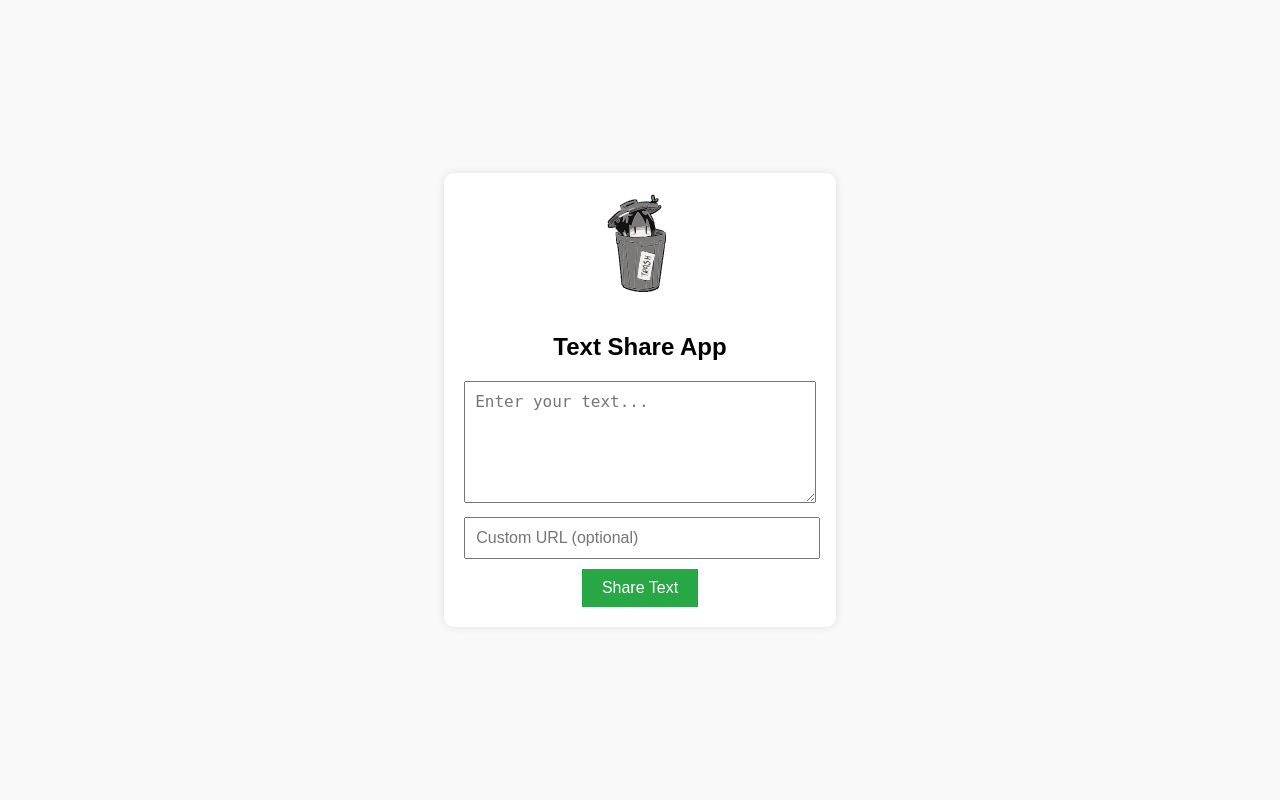
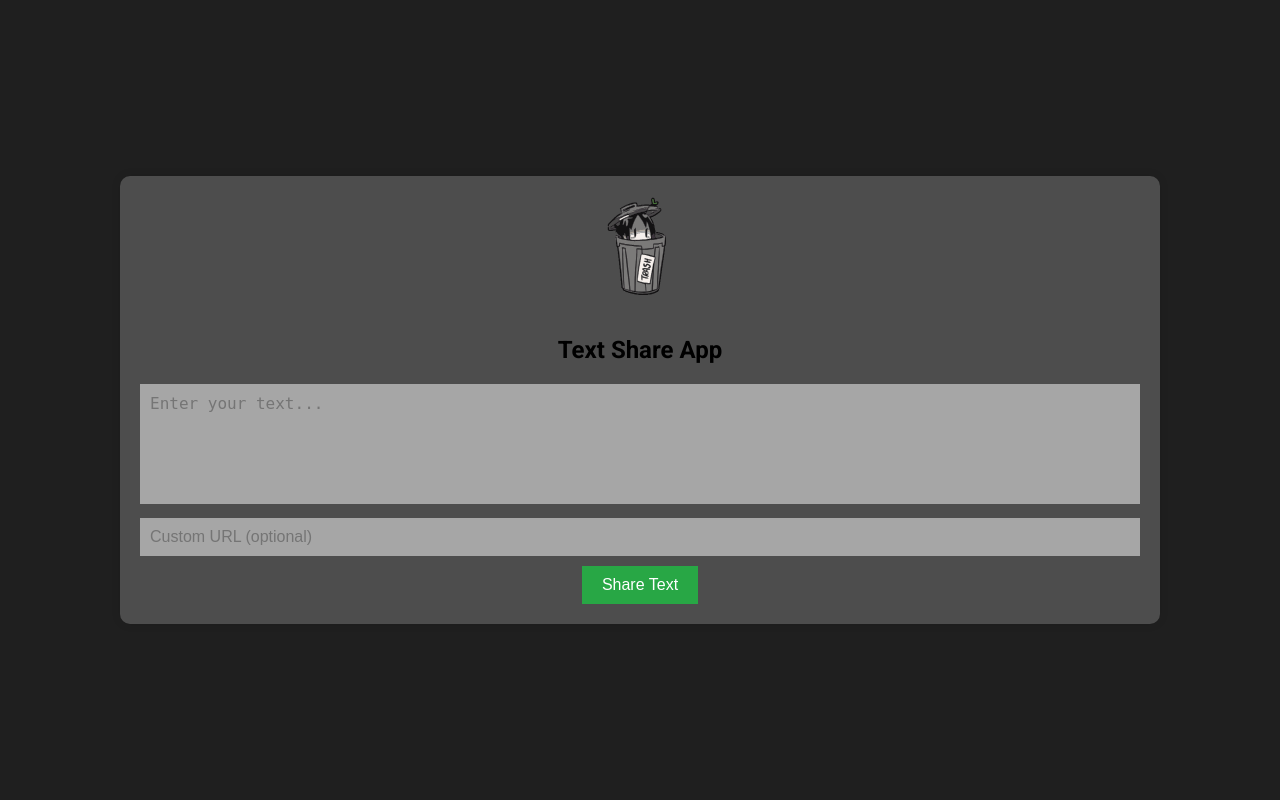
Before and after one commit to Tankudoraiba/bin-chan, a Flask app: page / in a window 1280 px wide. Run offline with Flask 3, Linux system fonts and the light colour scheme.

Commit message:
CSS buetification

```diff
--- a/static/css/style.css
+++ b/static/css/style.css
@@ -1,49 +1,96 @@
+/* Styling the body */
 body {
-    font-family: Arial, sans-serif;
-    background-color: #f9f9f9;
+    font-family: "Roboto", sans-serif;
+    font-weight: 500;
+    font-style: normal;
+    background-color: #1f1f1f;
     margin: 0;
     padding: 0;
     display: flex;
     justify-content: center;
     align-items: center;
-    height: 100vh;
+    min-height: 100vh;
+    /* Ensure the container is centered vertically */
+    overflow: hidden;
+    /* Prevent body overflow */
 }
 
+/* Ensure the container doesn't stretch above visible space */
 .container {
     text-align: center;
-    background-color: white;
+    background-color: #4d4d4d;
     padding: 20px;
     box-shadow: 0 0 10px rgba(0, 0, 0, 0.1);
     border-radius: 10px;
+
+    /* New rules */
+    max-height: 80vh;
+    /* Prevent overflowing the viewport */
+    overflow: hidden;
+    /* Hide overflow to make internal scrolling work */
+    width: 100%;
+    max-width: 1000px;
+    /* Set a max width for readability */
 }
 
+/* Add a wrapper around the form to allow internal scrolling */
+.form-wrapper {
+    max-height: calc(100% - 40px);
+    /* Subtract some padding for internal content */
+    overflow-y: auto;
+    /* Enable scrolling inside the form-wrapper */
+}
+
+/* Styling the logo */
 .logo {
     width: 100px;
     margin-bottom: 20px;
 }
 
+/* Styling the header */
 h1 {
     font-size: 24px;
     margin-bottom: 20px;
 }
 
+/* Adjust textarea to not grow too large */
 textarea {
     width: calc(100% - 20px);
-    max-width: -webkit-fill-available;
-    min-width: -webkit-fill-available;
+    background-color: #a6a6a6;
     height: 100px;
+    max-height: 30vh;
+    /* Limit the height of the textarea to prevent large growth */
     margin-bottom: 10px;
     padding: 10px;
     font-size: 16px;
+    resize: none;
+    /* Disable resizing */
+    border: none;
+    /* Remove the default border */
+    outline: none;
+    /* Remove the focus outline */
+    box-shadow: none;
+    /* Remove any box shadow */
 }
 
+/* Adjust the text input field */
 input[type="text"] {
     width: calc(100% - 20px);
+    background-color: #a6a6a6;
     padding: 10px;
     margin-bottom: 10px;
     font-size: 16px;
+    max-height: 40px;
+    /* Limit the height */
+    border: none;
+    /* Remove the default border */
+    outline: none;
+    /* Remove the focus outline */
+    box-shadow: none;
+    /* Remove any box shadow */
 }
 
+/* Styling the submit button */
 button {
     padding: 10px 20px;
     font-size: 16px;
@@ -57,25 +104,60 @@ button:hover {
     background-color: #218838;
 }
 
-/* Styling the container */
-.container {
+/* Styling the error popup */
+.popup {
+    background-color: red;
+    /* Background color for the error popup */
+    color: white;
+    /* Text color */
+    padding: 10px;
+    /* Padding around the text */
+    margin-top: 10px;
+    /* Margin at the top */
+    border-radius: 5px;
+    /* Rounded corners */
+    position: fixed;
+    /* Position fixed so it stays in place */
+    top: 20px;
+    /* Distance from the top */
+    left: 50%;
+    /* Center the popup */
+    transform: translateX(-50%);
+    /* Center horizontally */
+    z-index: 1000;
+    /* Ensure it's on top of other elements */
+    display: none;
+    /* Hidden by default */
+    width: 80%;
+    /* Set a width */
+    max-width: 400px;
+    /* Max width for larger screens */
     text-align: center;
-    margin: 50px auto;
-    max-width: 600px;
+    /* Center the text */
+    border: none;
+    /* Remove the default border */
+    outline: none;
+    /* Remove the focus outline */
+    box-shadow: none;
+    /* Remove any box shadow */
 }
-
 
 /* Styling the text-box */
 .text-box {
-    border: 1px solid #ddd;
     padding: 20px;
     margin-bottom: 10px;
-    background-color: #f9f9f9;
+    background-color: #a6a6a6;
     text-align: left;
     position: relative;
     white-space: pre-wrap;
     word-wrap: break-word;
     font-size: 18px;
+    border: none;
+    /* Remove the default border */
+    outline: none;
+    /* Remove the focus outline */
+    box-shadow: none;
+    /* Remove any box shadow */
 }
 
 /* Styling the copy button */
--- a/templates/index.html
+++ b/templates/index.html
@@ -1,12 +1,19 @@
 <!DOCTYPE html>
 <html lang="en">
+
 <head>
     <meta charset="UTF-8">
     <meta name="viewport" content="width=device-width, initial-scale=1.0">
     <title>Text Share App</title>
     <link rel="stylesheet" href="{{ url_for('static', filename='css/style.css') }}"> <!-- Link to external CSS -->
+    <link rel="preconnect" href="https://fonts.googleapis.com">
+    <link rel="preconnect" href="https://fonts.gstatic.com" crossorigin>
+    <link
+        href="https://fonts.googleapis.com/css2?family=Roboto:ital,wght@0,100;0,300;0,400;0,500;0,700;0,900;1,100;1,300;1,400;1,500;1,700;1,900&display=swap"
+        rel="stylesheet">
     <script src="https://code.jquery.com/jquery-3.6.0.min.js"></script> <!-- jQuery for easier AJAX calls -->
 </head>
+
 <body>
     <div class="container">
         <img src="{{ url_for('static', filename='images/logo.svg') }}" alt="Logo" class="logo">
@@ -22,18 +29,18 @@
     </div>
 
     <script>
-        $(document).ready(function() {
-            $('#textForm').on('submit', function(event) {
+        $(document).ready(function () {
+            $('#textForm').on('submit', function (event) {
                 event.preventDefault(); // Prevent the default form submission
 
                 $.ajax({
                     type: 'POST',
                     url: '/',
                     data: $(this).serialize(),
-                    success: function(response) {
+                    success: function (response) {
                         window.location.href = response.url; // Redirect to the new URL
                     },
-                    error: function(xhr) {
+                    error: function (xhr) {
                         // Handle error response
                         if (xhr.status === 400) {
                             $('#errorMessage').text(xhr.responseJSON.error); // Set the error message
@@ -45,4 +52,5 @@
         });
     </script>
 </body>
+
 </html>
--- a/templates/shared_text.html
+++ b/templates/shared_text.html
@@ -14,6 +14,7 @@
         <h1>Shared Text</h1>
         <div class="text-box" id="text-to-copy">{{ text }}</div>
         <button class="copy-button" onclick="copyText()">Copy</button>
+        <button class="return-button" onclick="Return()">Return</button>
     </div>
 
     <script>
@@ -33,6 +34,10 @@
             // Remove the temporary textarea
             document.body.removeChild(tempTextArea);
         }
+        function Return() {
+            // Navigate back to the previous page in the browser's history
+            window.history.back();
+        }
     </script>
 </body>
 
```
Also changed, not shown: other parts of static/css/style.css (+14 -15 lines).
